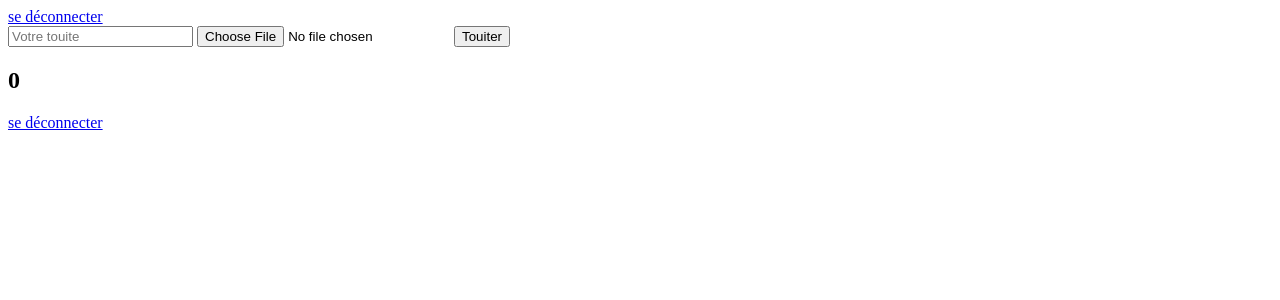
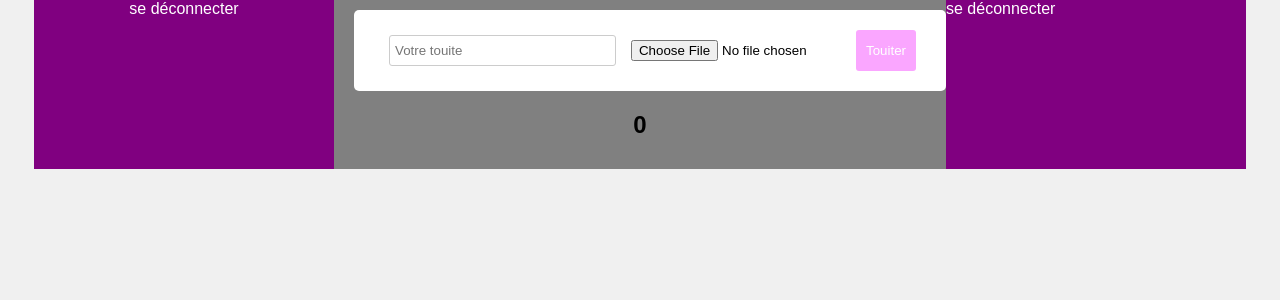
Before and after one commit to tristan-roth/touiteur, a PHP site: page / in a window 1280 px wide. Shown: the top 300 px of the page. Run offline with PHP 8.4, Linux system fonts and the light colour scheme; the visitor is signed in with stand-in values (Sample User, id 1); data that the repository does not hold is empty.

Commit message:
css update

```diff
--- a/CSS/style.css
+++ b/CSS/style.css
@@ -54,6 +54,8 @@ a:-webkit-any-link {
 /* Style du formulaire de publication de touite */
 form {
     width: auto;
+    display: flex;
+    justify-content: center;
     padding: 10px;
     background-color: white;
     border-radius: 5px;
@@ -63,16 +65,14 @@ form {
 .publier-touite{
     display: flex;
     justify-content: center;
-    align-items: center;
     width: 100%;
     padding: 10px;
     background-color: white;
     border-radius: 5px;
-    text-align: center;
 }
 
 input[type="text"] {
-    width: 90%;
+    width: 100%;
     padding: 5px;
     margin: 5px;
     border: 1px solid #ccc;
@@ -152,12 +152,12 @@ button:hover {
     background-color: gray;
     padding: 10px;
     flex: 2;
-    grid-column: 2 / 4;
+    grid-column: 2;
     grid-row: 1 ;
 }
 .menu-droite {
     background: purple;
-    grid-column: 5;
+    grid-column: 3;
     grid-row: 1;
 }
 
--- a/src/Dispatcheur.php
+++ b/src/Dispatcheur.php
@@ -88,6 +88,7 @@ class Dispatcheur {
                     <input type="text" name="touit" placeholder="Votre touite" autocomplete="off">
                     <input type="file" name="image" accept="image/*">
                     <button type="submit">Touiter</button>
+                    <link rel='stylesheet' type='text/css' href='CSS/style.css'>
                 </form>
                 HTML;
         } else {
```
